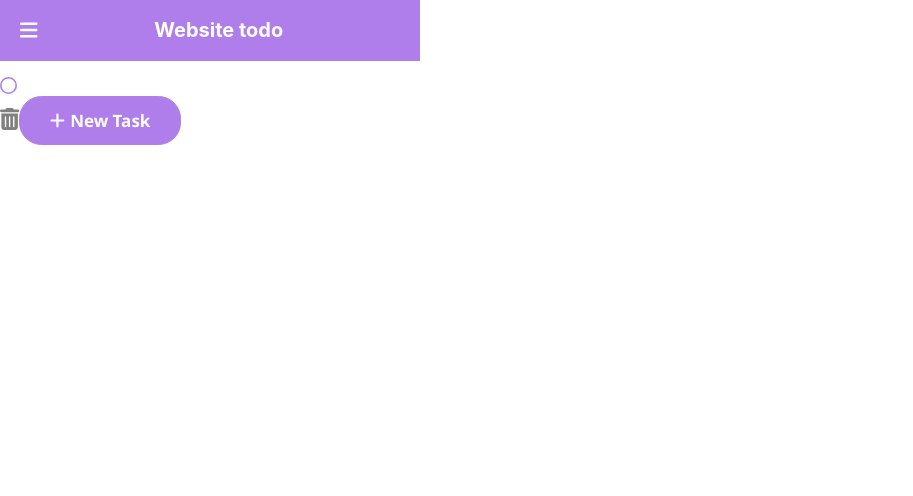
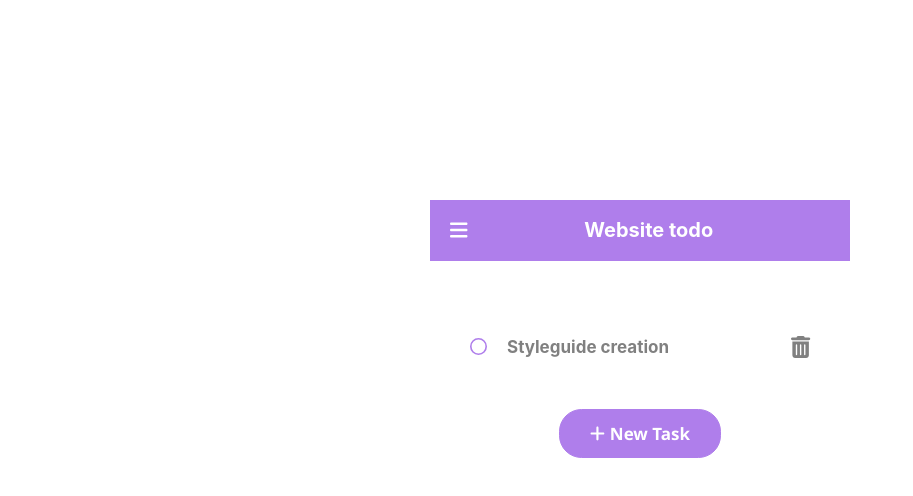
Before and after one commit to vinhvanvu/hangs-todo, a React (Create React App) app: page / in a window 1280 px wide. Shown: the top 496 px of the page, without its empty margins (0-913 px from the left). Built offline with nearby package versions, Linux system fonts and the light colour scheme.

Commit message:
added a TodoListItem and an inline style to check when the item is checked

```diff
--- a/src/App/App.css
+++ b/src/App/App.css
@@ -1,3 +1,4 @@
 .app {
-    max-width: 420px;
+    margin: 200px 0px;
+    width: 420px;
 }
--- a/src/Components/TodoList/TodoList.css
+++ b/src/Components/TodoList/TodoList.css
@@ -1,8 +1,29 @@
 .todo-list {
-    margin-top: 15px;
+    margin-top: 25px;
 }
 
 .trashcan {
     color: gray;
     font-size: 22px;
 }
+
+.todo-list-upper {
+    display: flex;
+    justify-content: space-between;
+    align-items: center;
+    padding: 40px;
+}
+
+.todo-list-right {
+    display: flex;
+    align-items: center;
+}
+
+.todo-list-item {
+    padding-left: 20px;
+}
+
+.todo-list-bottom {
+    display: flex;
+    justify-content: center;
+}
--- a/src/Components/TodoList/TodoList.jsx
+++ b/src/Components/TodoList/TodoList.jsx
@@ -1,5 +1,6 @@
+import Checkbox from '../Checkbox/Checkbox.jsx';
+import TodoListItem from '../TodoListItem/TodoListItem.jsx';
 import NewTaskButton from '../NewTaskButton/NewTaskButton.jsx';
-import Checkbox from '../Checkbox/Checkbox.jsx';
 import { useState } from 'react';
 import { FontAwesomeIcon } from '@fortawesome/react-fontawesome';
 import { faTrashCan } from '@fortawesome/free-solid-svg-icons';
@@ -14,9 +15,20 @@ export default function TodoList() {
     }
     return (
         <div className='todo-list'>
-            <Checkbox onClick={handleChecked} checked={Checked}/>
-            <FontAwesomeIcon className='trashcan' icon={faTrashCan} />
-            <NewTaskButton />
+            <div className='todo-list-upper'>
+                <div className='todo-list-right'>
+                    <Checkbox onClick={handleChecked} checked={Checked}/>
+                    <TodoListItem className='todo-list-item' onClick={handleChecked}
+                        style={{
+                            textDecoration: Checked ? 'line-through' : 'none'
+                        }}
+                    />
+                </div>
+                <FontAwesomeIcon className='trashcan' icon={faTrashCan} />
+            </div>
+            <div className='todo-list-bottom'>
+                <NewTaskButton />
+            </div>
         </div>
     )
 }
--- /dev/null
+++ b/src/Components/TodoListItem/TodoListItem.css
@@ -0,0 +1,4 @@
+.todo-list-item {
+    color: gray;
+    font-size: 17px;
+}
--- /dev/null
+++ b/src/Components/TodoListItem/TodoListItem.jsx
@@ -0,0 +1,12 @@
+import { FontAwesomeIcon } from '@fortawesome/react-fontawesome';
+import { faRulerHorizontal } from '@fortawesome/free-solid-svg-icons';
+import { useState } from 'react';
+import './TodoListItem.css';
+
+export default function TodoListItem(props) {
+    return (
+        <h1 className='todo-list-item' onClick={props.onClick} style={props.style}>
+            Styleguide creation
+        </h1>
+    )
+}
--- a/src/index.css
+++ b/src/index.css
@@ -1,5 +1,8 @@
 body {
-  margin: 0;
+  margin: auto;
+  display: flex;
+  flex-direction: column;
+  align-items: center;
   font-family: -apple-system, BlinkMacSystemFont, 'Segoe UI', 'Roboto', 'Oxygen',
     'Ubuntu', 'Cantarell', 'Fira Sans', 'Droid Sans', 'Helvetica Neue',
     sans-serif;
@@ -7,6 +10,7 @@ body {
   -moz-osx-font-smoothing: grayscale;
 }
 
+
 code {
   font-family: source-code-pro, Menlo, Monaco, Consolas, 'Courier New',
     monospace;
```
